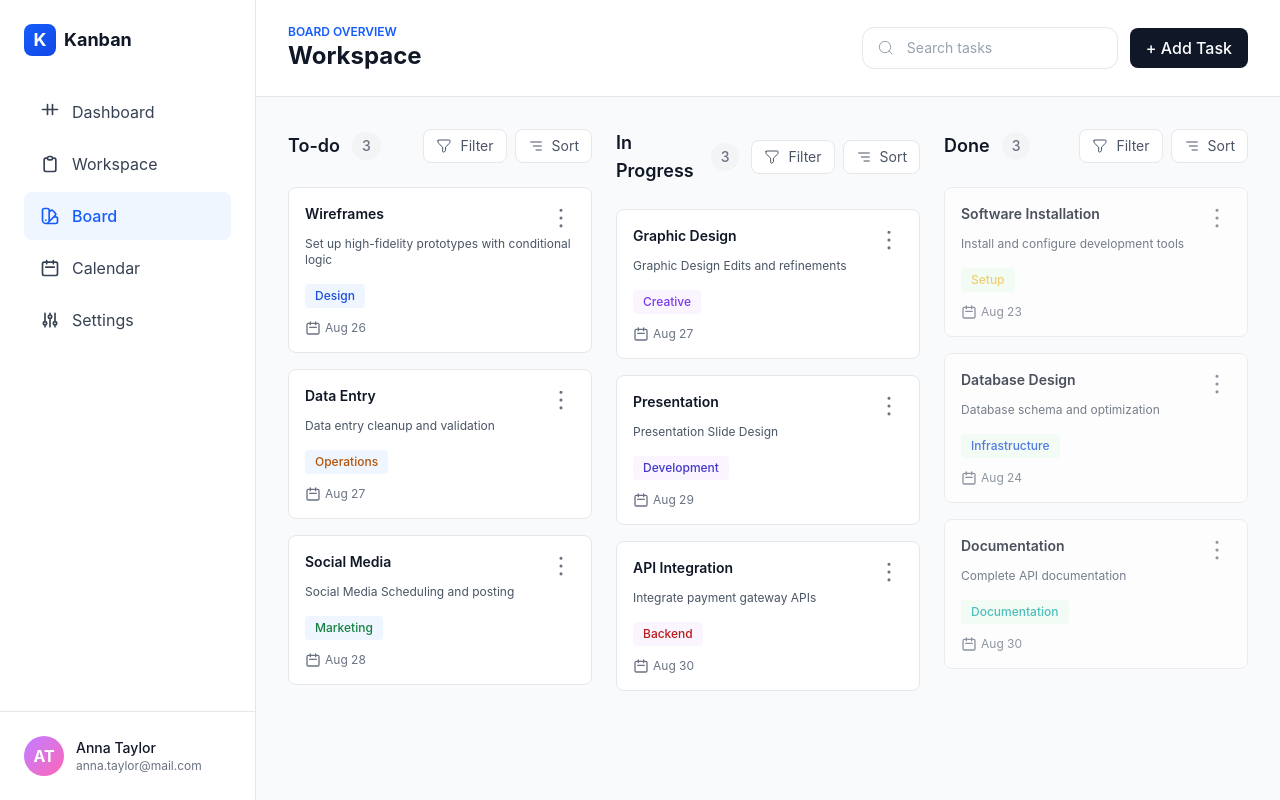
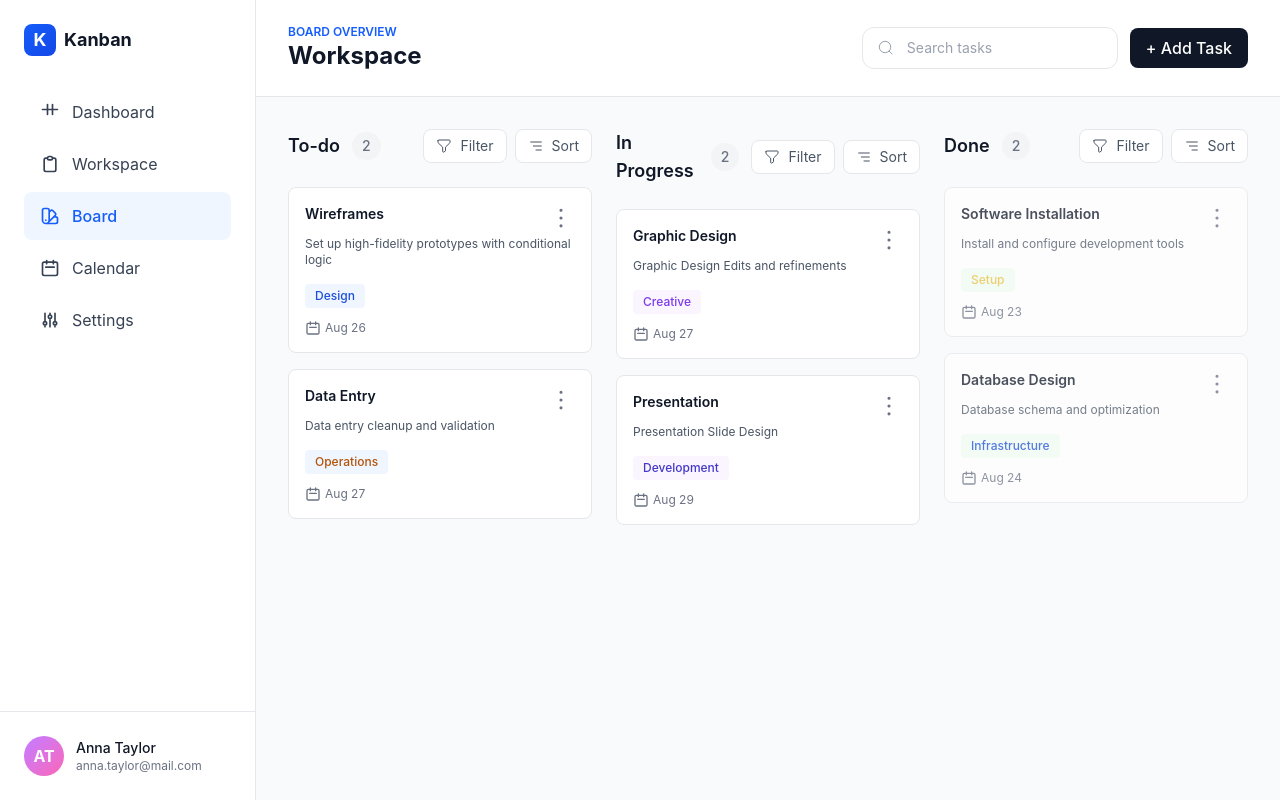
Before and after one commit to Ashish-Saha/asshgnment-3_Again, a React (Vite) app: page / in a window 1280 px wide. Built offline with nearby package versions, Linux system fonts and the light colour scheme.

Commit message:
implement context api as well as addTAsk but need to ensure just save from home

```diff
--- a/src/App.jsx
+++ b/src/App.jsx
@@ -1,17 +1,24 @@
+import { useState } from "react";
 import "./App.css";
+import { DataContext } from "./context/indexContext";
+import { taskData } from "./data/data";
 import Header from "./Header";
 import TaskBoard from "./kanbanBoard/TaskBoard";
 import Sidebar from "./Sidebar";
 
 function App() {
+  const [dataArr, setDataArr] = useState(taskData);
+
   return (
+    <DataContext.Provider value={{ dataArr, setDataArr }}>
       <div className="bg-gray-50 min-h-screen flex flex-col lg:flex-row">
         <Sidebar />
         <main className="flex-1 flex flex-col min-h-0">
           <Header />
-        <TaskBoard/>
+          <TaskBoard />
         </main>
       </div>
+    </DataContext.Provider>
   );
 }
 
--- /dev/null
+++ b/src/context/indexContext.js
@@ -0,0 +1,8 @@
+import { createContext } from "react";
+
+const DataContext = createContext();
+
+
+export {
+    DataContext
+}
--- a/src/data/data.js
+++ b/src/data/data.js
@@ -20,15 +20,15 @@ export const taskData = {
       status: "todo",
     },
 
-    {
-      id: crypto.randomUUID(),
-      title: "Social Media",
-      description: "Social Media Scheduling and posting",
-      tag: "Marketing",
-      tagColor: "#15803D",
-      date: "Aug 28",
-      status: "todo",
-    },
+    // {
+    //   id: crypto.randomUUID(),
+    //   title: "Social Media",
+    //   description: "Social Media Scheduling and posting",
+    //   tag: "Marketing",
+    //   tagColor: "#15803D",
+    //   date: "Aug 28",
+    //   status: "todo",
+    // },
   ],
 
   progress: [
@@ -52,15 +52,15 @@ export const taskData = {
       status: "progress",
     },
 
-    {
-      id: crypto.randomUUID(),
-      title: "API Integration",
-      description: "Integrate payment gateway APIs",
-      tag: "Backend",
-      tagColor: "#B91C1C",
-      date: "Aug 30",
-      status: "progress",
-    },
+    // {
+    //   id: crypto.randomUUID(),
+    //   title: "API Integration",
+    //   description: "Integrate payment gateway APIs",
+    //   tag: "Backend",
+    //   tagColor: "#B91C1C",
+    //   date: "Aug 30",
+    //   status: "progress",
+    // },
   ],
 
   done: [
@@ -84,14 +84,14 @@ export const taskData = {
       status: "done",
     },
 
-    {
-      id: crypto.randomUUID(),
-      title: "Documentation",
-      description: "Complete API documentation",
-      tag: "Documentation",
-      tagColor: "#18aaa7",
-      date: "Aug 30",
-      status: "done",
-    },
+    // {
+    //   id: crypto.randomUUID(),
+    //   title: "Documentation",
+    //   description: "Complete API documentation",
+    //   tag: "Documentation",
+    //   tagColor: "#18aaa7",
+    //   date: "Aug 30",
+    //   status: "done",
+    // },
   ],
 };
--- a/src/kanbanBoard/DoneColumn.jsx
+++ b/src/kanbanBoard/DoneColumn.jsx
@@ -14,6 +14,7 @@ export default function DoneColumn({
           columnName="Done"
           onhandleOpenManu={onhandleOpenManu}
           openManu={openManu}
+          taskCount={doneTaskData.length}
         />
 
         <div className="space-y-4 flex-1 overflow-visible lg:overflow-y-auto">
--- a/src/kanbanBoard/ProgressColumn.jsx
+++ b/src/kanbanBoard/ProgressColumn.jsx
@@ -5,7 +5,7 @@ export default function ProgressColumn({ progressTaskData, onhandleOpenManu , op
   return (
     <>
       <div className="flex-1 flex flex-col min-w-0 w-full">
-        <TaskHeader columnName="In Progress"  onhandleOpenManu={onhandleOpenManu} openManu={openManu}/>
+        <TaskHeader columnName="In Progress"  onhandleOpenManu={onhandleOpenManu} openManu={openManu} taskCount={progressTaskData.length}/>
 
         <div className="space-y-4 flex-1 overflow-visible lg:overflow-y-auto">
           {/* <!-- Card 1 --> */}
--- a/src/kanbanBoard/TaskBoard.jsx
+++ b/src/kanbanBoard/TaskBoard.jsx
@@ -1,5 +1,6 @@
-import { useState } from "react";
-import { taskData } from "../data/data";
+import { useContext, useState } from "react";
+
+import { DataContext } from "../context/indexContext";
 import DoneColumn from "./DoneColumn";
 import ProgressColumn from "./ProgressColumn";
 import TodoColumn from "./TodoColumn";
@@ -9,7 +10,8 @@ export default function TaskBoard() {
     column: null,
     type: null,
   });
-  console.log(openManu);
+
+  const { dataArr, setDataArr } = useContext(DataContext);
 
   const handleOpenManu = (column, type) => {
     setOpenManu((prev) =>
@@ -24,19 +26,19 @@ export default function TaskBoard() {
       <div className="flex-1 p-4 sm:p-6 lg:p-8 min-h-0">
         <div className="flex flex-col gap-6 xl:flex-row h-full">
           <TodoColumn
-            todoTaskData={taskData.todo}
+            todoTaskData={dataArr.todo}
             onhandleOpenManu={handleOpenManu}
             openManu={openManu}
           />
 
           <ProgressColumn
-            progressTaskData={taskData.progress}
+            progressTaskData={dataArr.progress}
             onhandleOpenManu={handleOpenManu}
             openManu={openManu}
           />
 
           <DoneColumn
-            doneTaskData={taskData.done}
+            doneTaskData={dataArr.done}
             onhandleOpenManu={handleOpenManu}
             openManu={openManu}
           />
--- a/src/kanbanBoard/TaskHeader.jsx
+++ b/src/kanbanBoard/TaskHeader.jsx
@@ -1,4 +1,4 @@
-export default function TaskHeader({ columnName, onhandleOpenManu, openManu }) {
+export default function TaskHeader({ columnName, onhandleOpenManu, openManu, taskCount }) {
   //While click any filter item ites truns true meaning manu show & others manu is set by null,
   // Here isFilterOpen is become true after click & all others become false
   const isFilterOpen =
@@ -11,7 +11,7 @@ export default function TaskHeader({ columnName, onhandleOpenManu, openManu }) {
         <div className="flex items-center gap-3">
           <h2 className="text-lg font-semibold text-gray-900">{columnName}</h2>
           <span className="text-sm font-medium text-gray-500 bg-gray-100 px-2.5 py-1 rounded-full">
-            3
+            {taskCount}
           </span>
         </div>
 
@@ -62,6 +62,42 @@ export default function TaskHeader({ columnName, onhandleOpenManu, openManu }) {
                   className="w-full text-left px-4 py-2 hover:bg-gray-50"
                 >
                   Marketing
+                </button>
+                <button
+                  type="button"
+                  className="w-full text-left px-4 py-2 hover:bg-gray-50"
+                >
+                  Creative
+                </button>
+                <button
+                  type="button"
+                  className="w-full text-left px-4 py-2 hover:bg-gray-50"
+                >
+                  Development
+                </button>
+                <button
+                  type="button"
+                  className="w-full text-left px-4 py-2 hover:bg-gray-50"
+                >
+                  Backend
+                </button>
+                <button
+                  type="button"
+                  className="w-full text-left px-4 py-2 hover:bg-gray-50"
+                >
+                  Setup
+                </button>
+                <button
+                  type="button"
+                  className="w-full text-left px-4 py-2 hover:bg-gray-50"
+                >
+                  Infrastructure
+                </button>
+                <button
+                  type="button"
+                  className="w-full text-left px-4 py-2 hover:bg-gray-50"
+                >
+                  Documentation
                 </button>
               </div>
             )}
--- a/src/kanbanBoard/TaskModal.jsx
+++ b/src/kanbanBoard/TaskModal.jsx
@@ -1,16 +1,40 @@
+import { useContext, useState } from "react";
+import { DataContext } from "../context/indexContext";
+import { getTagColor } from "../tools/tagColor";
+
 export default function TaskModal({ onCloseShowModal }) {
+  const { dataArr, setDataArr } = useContext(DataContext);
+
+  const [formData, setFormData] = useState({
+    id: crypto.randomUUID(),
+    title: "",
+    description: "",
+    tag: "",
+    tagColor: "",
+    date: "",
+    status: "todo",
+  });
+
+  const handleFormData = (item, event) => {
+    const value = event.target.value;
+    setFormData((prev) => ({
+      ...prev,
+      [item]: value,
+      ...(item === "tag" && { tagColor: getTagColor(value) }),
+    }));
+  };
+
+  const handleAddTask = (task) => {
+    const status = task.status;
+    setDataArr({
+      ...dataArr,
+      [status]: [...dataArr[status], task],
+    });
+  };
+
   return (
     <>
       <div className=" fixed inset-0 z-50 flex flex-col items-center justify-center bg-black/30 backdrop-blur-sm p-4">
-        {/* <div className="mb-8 flex items-center justify-between">
-          <div >
-            <h1 className="text-3xl font-bold text-gray-900 mt-8">Add Task</h1>
-            <p className="text-sm text-gray-500">
-              Create a card for your board.
-            </p>
-          </div>
-        </div> */}
-
         <div className="bg-white border border-gray-200 rounded-2xl shadow-sm p-6 sm:p-8 flex flex-col items-center">
           <div className="mb-8 flex items-center justify-between text-center">
             <div>
@@ -23,7 +47,14 @@ export default function TaskModal({ onCloseShowModal }) {
             </div>
           </div>
 
-          <form className="space-y-8">
+          <form
+            onSubmit={(e) => {
+              handleAddTask(formData);
+              e.preventDefault();
+              onCloseShowModal();
+            }}
+            className="space-y-8"
+          >
             <div className="grid grid-cols-1 gap-6">
               <div>
                 <label
@@ -39,6 +70,8 @@ export default function TaskModal({ onCloseShowModal }) {
                   placeholder="e.g. Wireframes"
                   className="mt-2 w-full rounded-xl border border-gray-200 px-4 py-3 text-sm text-gray-900 placeholder:text-gray-400 focus:border-gray-900 focus:outline-none"
                   required
+                  value={formData.title}
+                  onChange={(e) => handleFormData("title", e)}
                 />
               </div>
 
@@ -54,6 +87,8 @@ export default function TaskModal({ onCloseShowModal }) {
                   name="description"
                   placeholder="Add context or acceptance criteria"
                   className="mt-2 w-full rounded-xl border border-gray-200 px-4 py-3 text-sm text-gray-900 placeholder:text-gray-400 focus:border-gray-900 focus:outline-none"
+                  value={formData.description}
+                  onChange={(e) => handleFormData("description", e)}
                 />
               </div>
             </div>
@@ -70,6 +105,8 @@ export default function TaskModal({ onCloseShowModal }) {
                   id="tag"
                   name="tag"
                   className="mt-2 w-full rounded-xl border border-gray-200 bg-white px-4 py-3 text-sm text-gray-900 focus:border-gray-900 focus:outline-none"
+                  value={formData.tag}
+                  onChange={(e) => handleFormData("tag", e)}
                 >
                   <option value="design">Design</option>
                   <option value="operations">Operations</option>
@@ -95,6 +132,8 @@ export default function TaskModal({ onCloseShowModal }) {
                   id="date"
                   name="date"
                   className="mt-2 w-full rounded-xl border border-gray-200 px-4 py-3 text-sm text-gray-900 focus:border-gray-900 focus:outline-none"
+                  value={formData.date}
+                  onChange={(e) => handleFormData("date", e)}
                 />
               </div>
 
@@ -109,9 +148,11 @@ export default function TaskModal({ onCloseShowModal }) {
                   id="status"
                   name="status"
                   className="mt-2 w-full rounded-xl border border-gray-200 bg-white px-4 py-3 text-sm text-gray-900 focus:border-gray-900 focus:outline-none"
+                  value={formData.status}
+                  onChange={(e) => handleFormData("status", e)}
                 >
                   <option value="todo">To-do</option>
-                  <option value="in-progress">In Progress</option>
+                  <option value="progress">In Progress</option>
                   <option value="done">Done</option>
                 </select>
               </div>
--- a/src/kanbanBoard/TodoColumn.jsx
+++ b/src/kanbanBoard/TodoColumn.jsx
@@ -5,7 +5,7 @@ export default function TodoColumn({ todoTaskData, onhandleOpenManu , openManu }
   return (
     <>
       <div className="flex-1 flex flex-col min-w-0 w-full">
-        <TaskHeader columnName="To-do" onhandleOpenManu={onhandleOpenManu} openManu={openManu}/>
+        <TaskHeader columnName="To-do" onhandleOpenManu={onhandleOpenManu} openManu={openManu} taskCount={todoTaskData.length}/>
 
         <div className="space-y-4 flex-1 overflow-visible lg:overflow-y-auto">
           {/* <!-- Card 1 --> */}
--- /dev/null
+++ b/src/tools/tagColor.js
@@ -0,0 +1,53 @@
+// function getTagColor(tagName) {
+//   switch (tagName) {
+//     case "design":
+//       return "#30D18E";
+
+//     case "operations":
+//       return "#DE300D";
+
+//     case "marketing":
+//       return "#3BBAC4";
+
+//     case "creative":
+//       return "#36A351";
+
+//     case "development":
+//       return "#A3367D";
+
+//     case "backend":
+//       return "#CCC266";
+
+//     case "setup":
+//       return "#82A118";
+
+//     case "infrastructure":
+//       return "#A1188A";
+
+//     case "documentation":
+//       return "#078A4C";
+
+//     default:
+//       return "#000000";
+//   }
+// }
+
+// export { getTagColor };
+
+const tagColors = {
+  design: "#30D18E",
+  operations: "#DE300D",
+  marketing: "#3BBAC4",
+  creative: "#36A351",
+  development: "#A3367D",
+  backend: "#CCC266",
+  setup: "#82A118",
+  infrastructure: "#A1188A",
+  documentation: "#078A4C",
+};
+
+function getTagColor(name) {
+  return tagColors[name] || "#000";
+}
+
+export { getTagColor };
```
Lines whose indentation alone changed are shown as unchanged.
